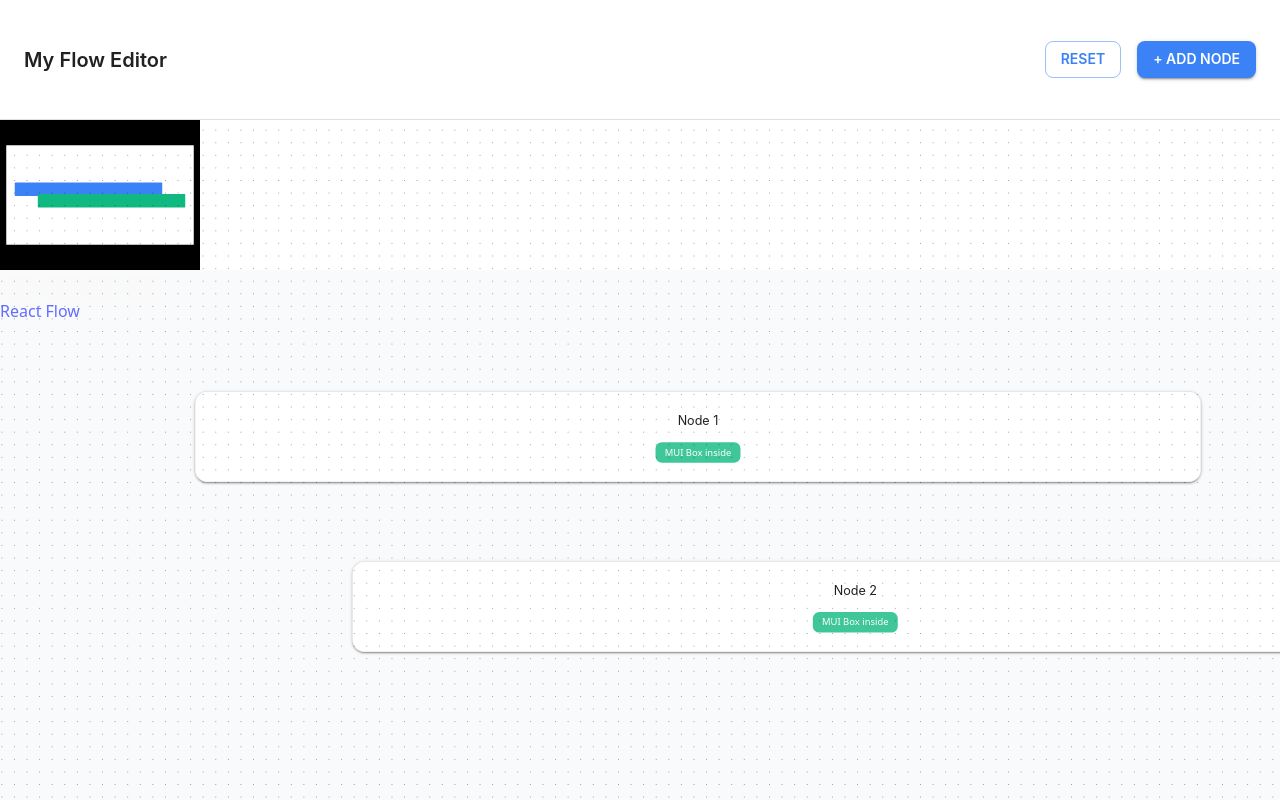
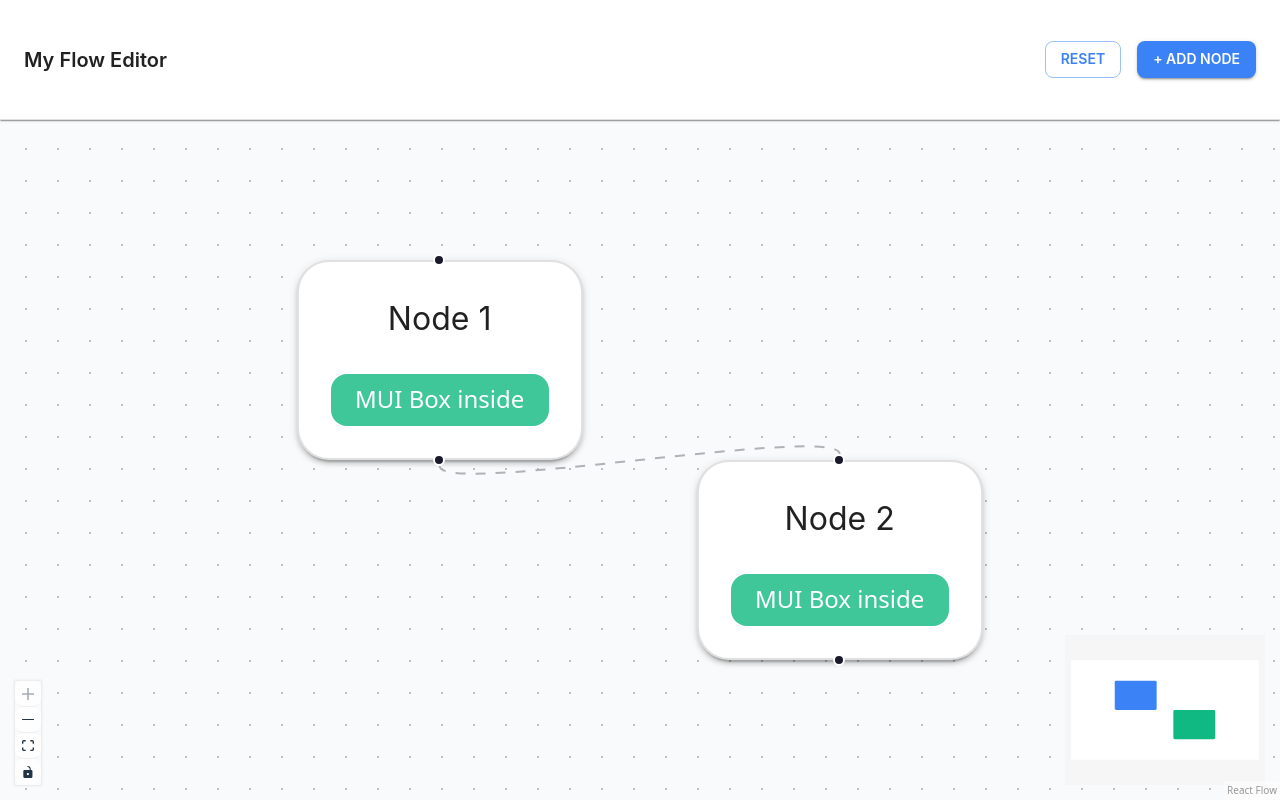
Before and after one commit to AaSiKu/Laminar-InterIIT-14.0, a React (Vite) app in the folder frontend/: page / in a window 1280 px wide. Built offline with nearby package versions, Linux system fonts and the light colour scheme.

Commit message:
feat(canvas)

```diff
--- a/frontend/tsonfig.json
+++ b/frontend/config.json
@@ -3,8 +3,6 @@
     "target": "ESNext",
     "useDefineForClassFields": true,
     "lib": ["DOM", "DOM.Iterable", "ESNext"],
-    "allowJs": false,
-    "skipLibCheck": true,
     "esModuleInterop": false,
     "allowSyntheticDefaultImports": true,
     "strict": true,
--- a/frontend/index.html
+++ b/frontend/index.html
@@ -8,6 +8,6 @@
   </head>
   <body>
     <div id="root"></div>
-    <script type="module" src="/src/main.tsx"></script>
+    <script type="module" src="/src/main.jsx"></script>
   </body>
 </html>
--- a/frontend/package.json
+++ b/frontend/package.json
@@ -24,14 +24,11 @@
   },
   "devDependencies": {
     "@eslint/js": "^9.36.0",
-    "@types/react": "^19.2.2",
-    "@types/react-dom": "^19.2.2",
     "@vitejs/plugin-react": "^5.0.4",
     "eslint": "^9.36.0",
     "eslint-plugin-react-hooks": "^5.2.0",
     "eslint-plugin-react-refresh": "^0.4.22",
     "globals": "^16.4.0",
-    "typescript": "^5.9.3",
     "vite": "^7.1.7"
   }
 }
--- a/frontend/src/App.tsx
+++ b/frontend/src/App.jsx
@@ -1,5 +1,4 @@
-import './dashboard.jsx'
-import Dashboard from './dashboard.jsx'
+import Dashboard from './Dashboard.jsx'
 
 export default function App(){
   return (
--- a/frontend/src/Dashboard.tsx
+++ b/frontend/src/Dashboard.jsx
@@ -9,13 +9,8 @@ import {
   addEdge,
   Handle,
   Position,
-  Node,
-  Edge,
-  NodeChange,
-  EdgeChange,
-  Connection,
-  NodeTypes,
 } from "@xyflow/react";
+import "@xyflow/react/dist/style.css";
 
 import {
   AppBar,
@@ -41,11 +36,8 @@ const theme = createTheme({
   },
 });
 
-interface MuiNodeProps {
-  data: { label: string };
-}
-
-const MuiNode = memo(({ data }: MuiNodeProps) => {
+// 🎯 Custom node component using MUI Box inside
+const MuiNode = memo(({ data }) => {
   return (
     <Paper
       elevation={3}
@@ -65,6 +57,7 @@ const MuiNode = memo(({ data }: MuiNodeProps) => {
     >
       <Handle type="target" position={Position.Top} />
       <Typography variant="body1">{data.label}</Typography>
+      {/* 👇 You can use Box freely inside the node */}
       <Box
         sx={{
           mt: 1,
@@ -83,10 +76,10 @@ const MuiNode = memo(({ data }: MuiNodeProps) => {
   );
 });
 
-const nodeTypes: NodeTypes = { muiNode: MuiNode };
+const nodeTypes = { muiNode: MuiNode };
 
-export default function Dashboard() {
-  const initialNodes: Node[] = [
+export default function App() {
+  const initialNodes = [
     {
       id: "n1",
       type: "muiNode",
@@ -101,25 +94,23 @@ export default function Dashboard() {
     },
   ];
 
-  const initialEdges: Edge[] = [
+  const initialEdges = [
     { id: "e1-2", source: "n1", target: "n2", animated: true },
   ];
 
-  const [nodes, setNodes] = useState<Node[]>(initialNodes);
-  const [edges, setEdges] = useState<Edge[]>(initialEdges);
+  const [nodes, setNodes] = useState(initialNodes);
+  const [edges, setEdges] = useState(initialEdges);
 
   const onNodesChange = useCallback(
-    (changes: NodeChange[]) => setNodes((ns) => applyNodeChanges(changes, ns)),
+    (changes) => setNodes((ns) => applyNodeChanges(changes, ns)),
     []
   );
-
   const onEdgesChange = useCallback(
-    (changes: EdgeChange[]) => setEdges((es) => applyEdgeChanges(changes, es)),
+    (changes) => setEdges((es) => applyEdgeChanges(changes, es)),
     []
   );
-
   const onConnect = useCallback(
-    (params: Connection) => setEdges((es) => addEdge({ ...params, animated: true }, es)),
+    (params) => setEdges((es) => addEdge({ ...params, animated: true }, es)),
     []
   );
 
@@ -144,6 +135,7 @@ export default function Dashboard() {
   return (
     <ThemeProvider theme={theme}>
       <Box sx={{ width: "100vw", height: "100vh", bgcolor: "background.default" }}>
+        {/* Header */}
         <AppBar
           position="static"
           color="inherit"
@@ -172,9 +164,9 @@ export default function Dashboard() {
           </Toolbar>
         </AppBar>
 
+        {/* React Flow Canvas */}
         <Box sx={{ height: "85vh" }}>
           <ReactFlow
-          panOnDrag={false}
             nodes={nodes}
             edges={edges}
             nodeTypes={nodeTypes}
--- a/frontend/src/main.tsx
+++ b/frontend/src/main.jsx
@@ -1,11 +1,11 @@
 import { StrictMode } from 'react'
 import { createRoot } from 'react-dom/client'
 import './index.css'
-import App from './App.tsx'
+import App from './App.jsx'
 
 const container = document.getElementById('root')
 
-const root = createRoot(container as HTMLElement)
+const root = createRoot(container)
 root.render(
   <StrictMode>
     <App />
--- a/frontend/src/vite-env.d.ts
+++ /dev/null
@@ -1 +0,0 @@
-/// <reference types="vite/client" />
```
Also changed, not shown: frontend/tsconfig.node.json (deleted, +0 -9 lines), 1 other file (tests, documents, lock files or other folders).
